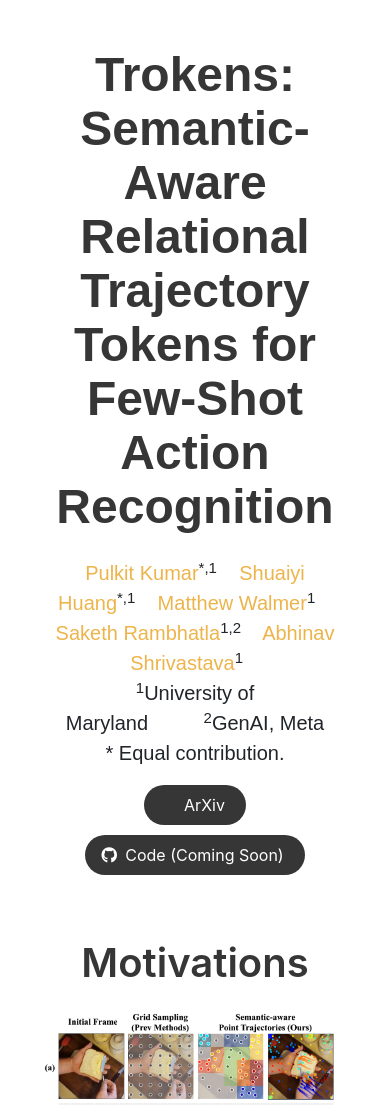
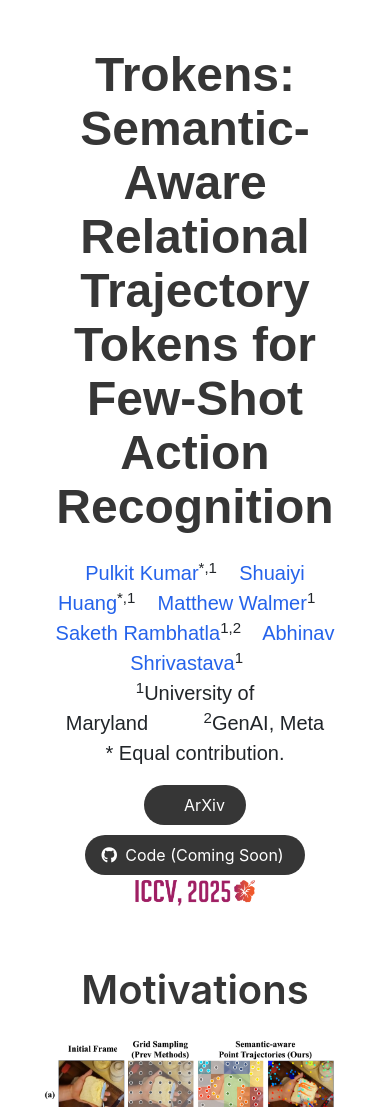
Before and after one commit to trokens-iccv25/trokens-iccv25.github.io, a plain HTML site: page index.html in a window 390 px wide. Shown: the top 1107 px of the page. Drawn offline with nearby package versions, Linux system fonts and the light colour scheme; some packages are replaced by stand-ins of ours; some icons are missing; a web font is replaced by a local one.

Commit message:
[feat] chaneed font color and added ICCV logo

```diff
--- a/index.html
+++ b/index.html
@@ -130,6 +130,7 @@
                       <span>Twitter</span>
                     </a>
                   </span> -->
+                <center><img src="./static/imgs/iccv.png" alt="ICCV 2025" class="conference-logo"></center>
                 </div>
 
               </div>
--- a/static/css/index.css
+++ b/static/css/index.css
@@ -71,7 +71,7 @@ body {
 }
 
 .publication-authors a {
-   color: hsla(39, 82%, 55%, 0.862) !important;
+   color: #2563eb !important;
 }
 
 .publication-authors a:hover {
@@ -170,3 +170,42 @@ body {
   margin-bottom: 10px;
   text-align: center;
 }
+
+.conference-logo {
+  width: 20%;
+  max-width: 200px;
+  min-width: 80px;
+  height: auto;
+}
+
+/* Responsive adjustments for different screen sizes */
+@media screen and (max-width: 768px) {
+  .conference-logo {
+    width: 30%;
+    max-width: 180px;
+    min-width: 100px;
+  }
+}
+
+@media screen and (max-width: 480px) {
+  .conference-logo {
+    width: 40%;
+    max-width: 150px;
+    min-width: 120px;
+  }
+}
+
+@media screen and (max-width: 360px) {
+  .conference-logo {
+    width: 50%;
+    max-width: 140px;
+    min-width: 100px;
+  }
+}
+
+@media screen and (min-width: 1200px) {
+  .conference-logo {
+    width: 15%;
+    max-width: 250px;
+  }
+}
```
Also changed, not shown: static/imgs/iccv.png (added).
